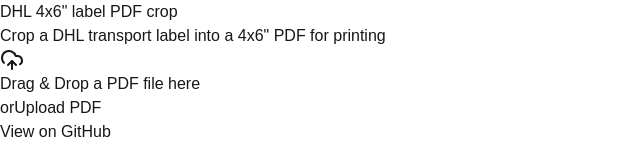
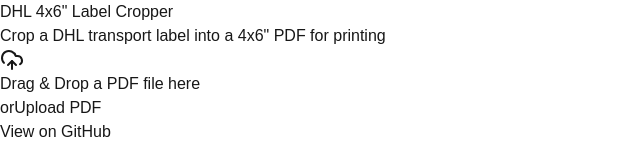
Before and after one commit to umbertoragone/DHL-4x6-label, a Next.js app: page / in a window 1280 px wide. Shown: the top 160 px of the page, without its empty margins (0-640 px from the left). Built offline with nearby package versions, Linux system fonts and the light colour scheme.

Commit message:
Changed the page title

```diff
--- a/src/app/page.tsx
+++ b/src/app/page.tsx
@@ -45,7 +45,7 @@
     <div className="flex flex-col items-center justify-between min-h-screen bg-neutral-100 dark:bg-neutral-900 gap-2 p-8">
       <div className="flex flex-col items-center justify-center gap-2">
         <h1 className="text-4xl font-bold text-neutral-800 dark:text-neutral-200">
-          DHL 4x6&quot; label PDF crop
+          DHL 4x6&quot; Label Cropper
         </h1>
         <p className="text-neutral-600 dark:text-neutral-400">
           Crop a DHL transport label into a 4x6&quot; PDF for printing
```
